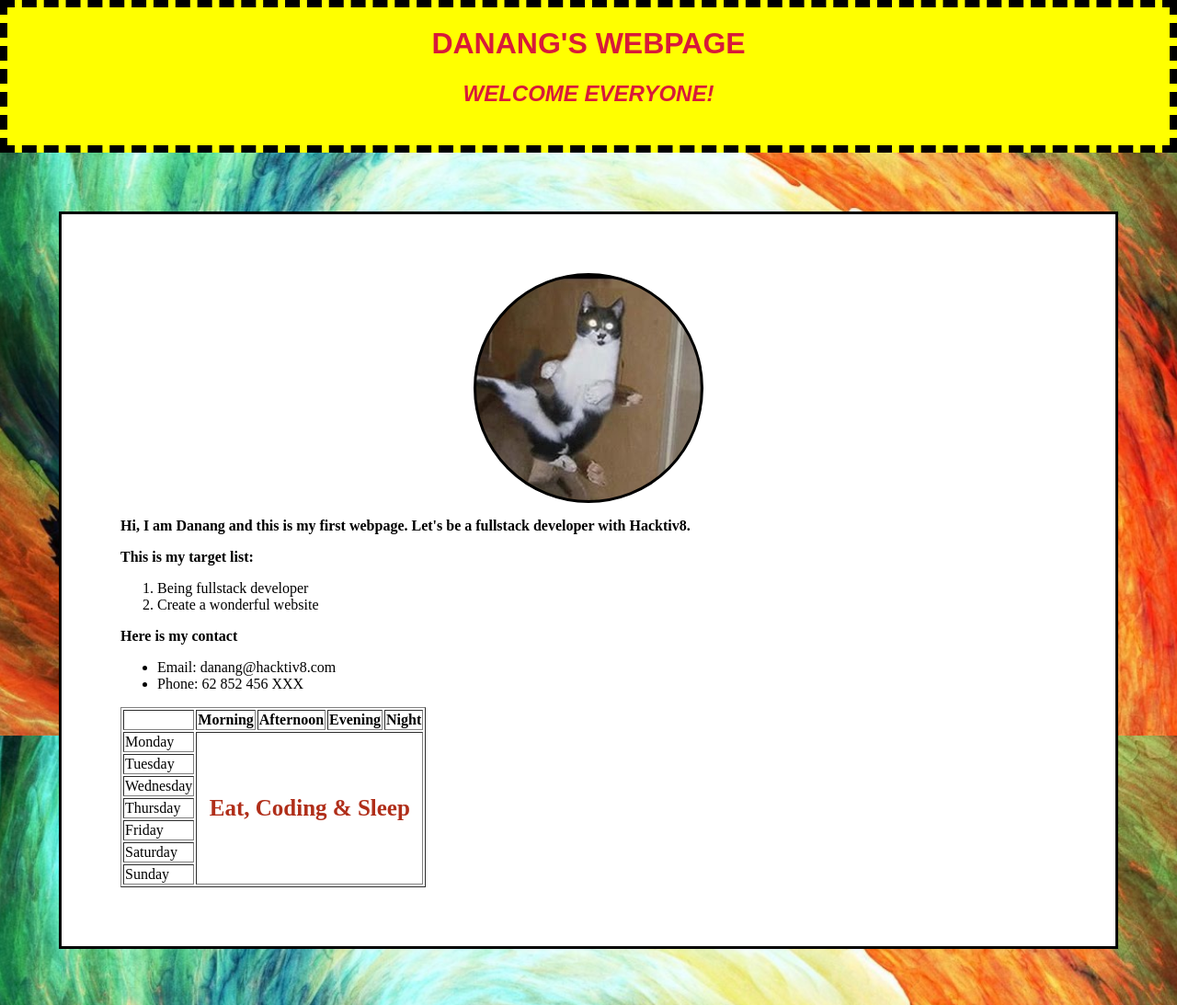
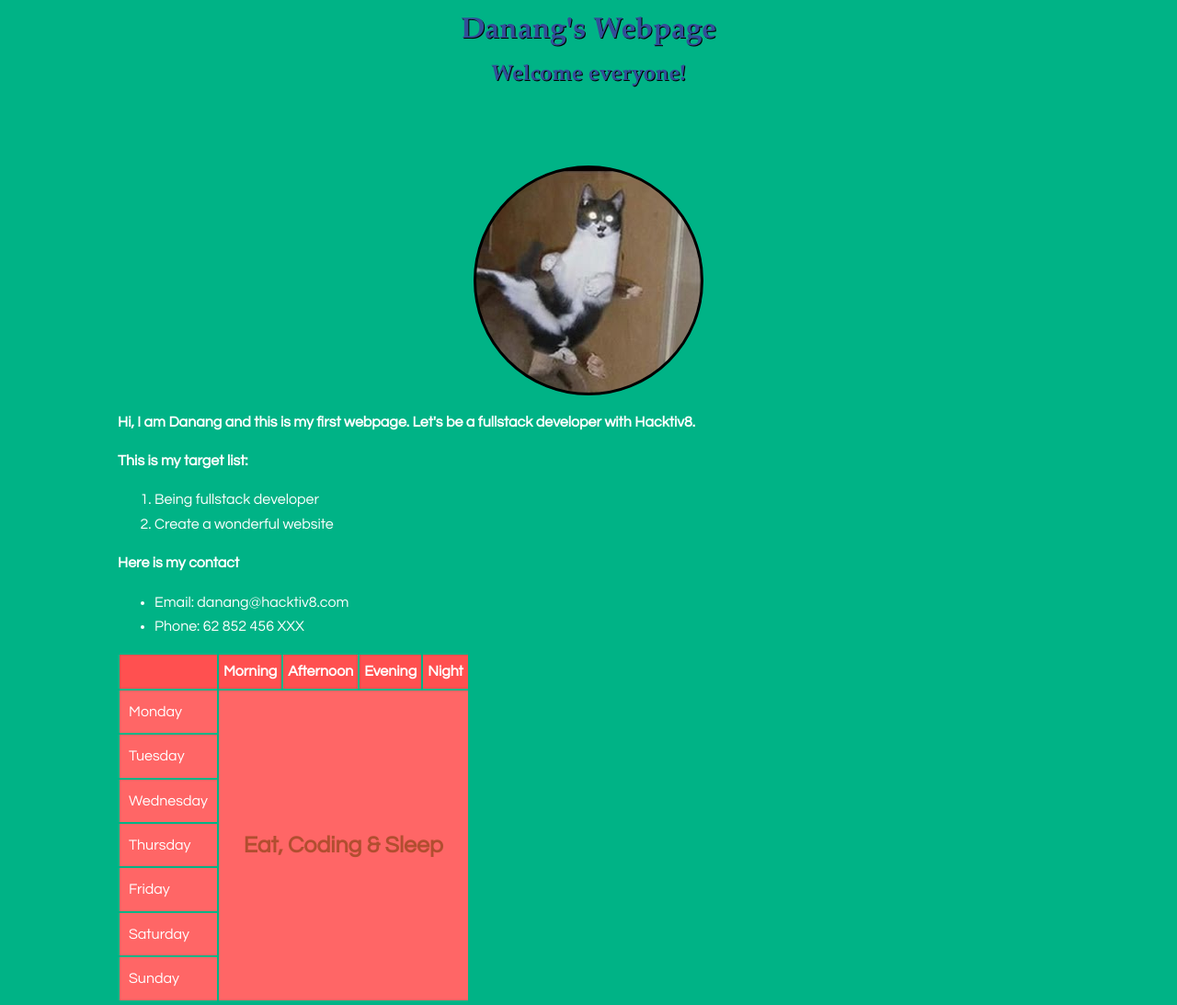
Before and after one commit to danangtamtomo/danangtamtomo.github.io, a plain HTML site: page index.html in a window 1280 px wide. Shown: the top 1093 px of the page at 92% size. Drawn offline with Linux system fonts and the light colour scheme.

Commit message:
Revamp style

```diff
--- a/index.html
+++ b/index.html
@@ -23,7 +23,7 @@
 			<li>Phone: 62 852 456 XXX</li>
 		</ul>
 
-		<table border="1">
+		<table>
 			<thead>
 				<tr>
 					<th></th>
--- a/style.css
+++ b/style.css
@@ -1,33 +1,32 @@
 body {
-		background-image: url('Colorful-Paint-Spiral-Wallpaper-1360x768.jpg');
+		/*background-image: url('Colorful-Paint-Spiral-Wallpaper-1360x768.jpg');*/
+		background: #00b386;
+		color: #fff;
+		font-family: "Avant Garde", Avantgarde, "Century Gothic", CenturyGothic, AppleGothic, sans-serif;
+		font-style: normal;
+		font-variant: normal;
+		font-weight: 500;
+		line-height: 26.4px;
 		background-size: cover;
 		background-attachment: fixed;
 		margin: 0px;
 }
 
 .header {
-		font-family: Arial, Courier, serif;
-		text-transform: uppercase;
+		font-family: Garamond, Baskerville, "Baskerville Old Face", "Hoefler Text", "Times New Roman", serif;
+		/*text-transform: uppercase;*/
 		text-align: center;
-		background-color: yellow;
-		color: #d71a3a;
-		border-style: dashed;
-		border-width: 0.5em;
-		border-color: #000;
-		height: 150px;
+		color: #334d99;
+		text-shadow: 1px 1px #000;
 }
 
 .header h2 {
-		font-style: italic;
 }
 
 .body {
-		background-color: white;
 		margin: auto;
 		width: 90%;
 		padding: 5%;
-		border-style: solid;
-		margin-top: 5%;
 		box-sizing: border-box;
 }
 
@@ -45,21 +44,26 @@ body {
 		border-radius: 100%;
 }
 
+table tr th {
+		padding: 5px;
+		background: #ff5050;
+}
+
+table tr td{
+		padding: 10px;
+		background: #ff6666;
+}
+
+
 td.td-text {
-		color: #b02e19;
+		color: #b14e30;
 		font-size: 25px;
 		text-align: center;
 		font-weight: bold;
 }
 
 .comment {
-		width: 20%;
-		background-color: #f9ebd5;
-		color: #b73a43;
-		margin-top: 5%;
-		float: right;
-		border-radius: 50px 0px 0px 50px;
+		color: #fff;
+		margin-left: 5%;
 		padding: 5%;
-		box-shadow: -10px 0px 0px 0px #000;
-		background: -webkit-linear-gradient(#feff00, #c0ff00);
 }
```
